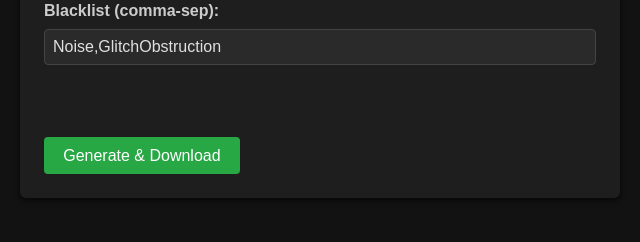
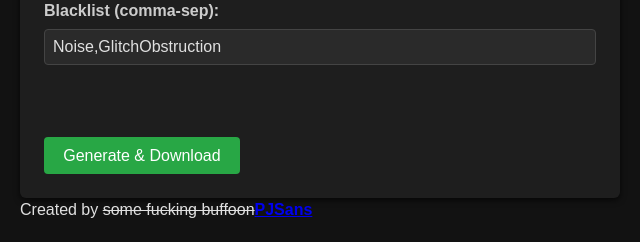
Before and after one commit to ArchooD2/RandomRDVFX, a Flask app: page / in a window 1280 px wide. Shown: the part 806-1048 px from the top of the page, without its empty margins (0-640 px from the left). Before the commit the page ends 980 px from the top, so only its background shows below. Run offline with Flask 3, Linux system fonts and the light colour scheme.

Commit message:
Add footer with creator attribution in index.html

```diff
--- a/templates/index.html
+++ b/templates/index.html
@@ -66,5 +66,8 @@
       document.getElementById('rooms').value = '';
     });
   </script>
+  <footer>
+    <p>Created by <s>some fucking buffoon</s><a href="https://github.com/ArchooD2/RandomRDVFX"><strong>PJSans</strong></a></p>
+  </footer>
 </body>
 </html>
```
